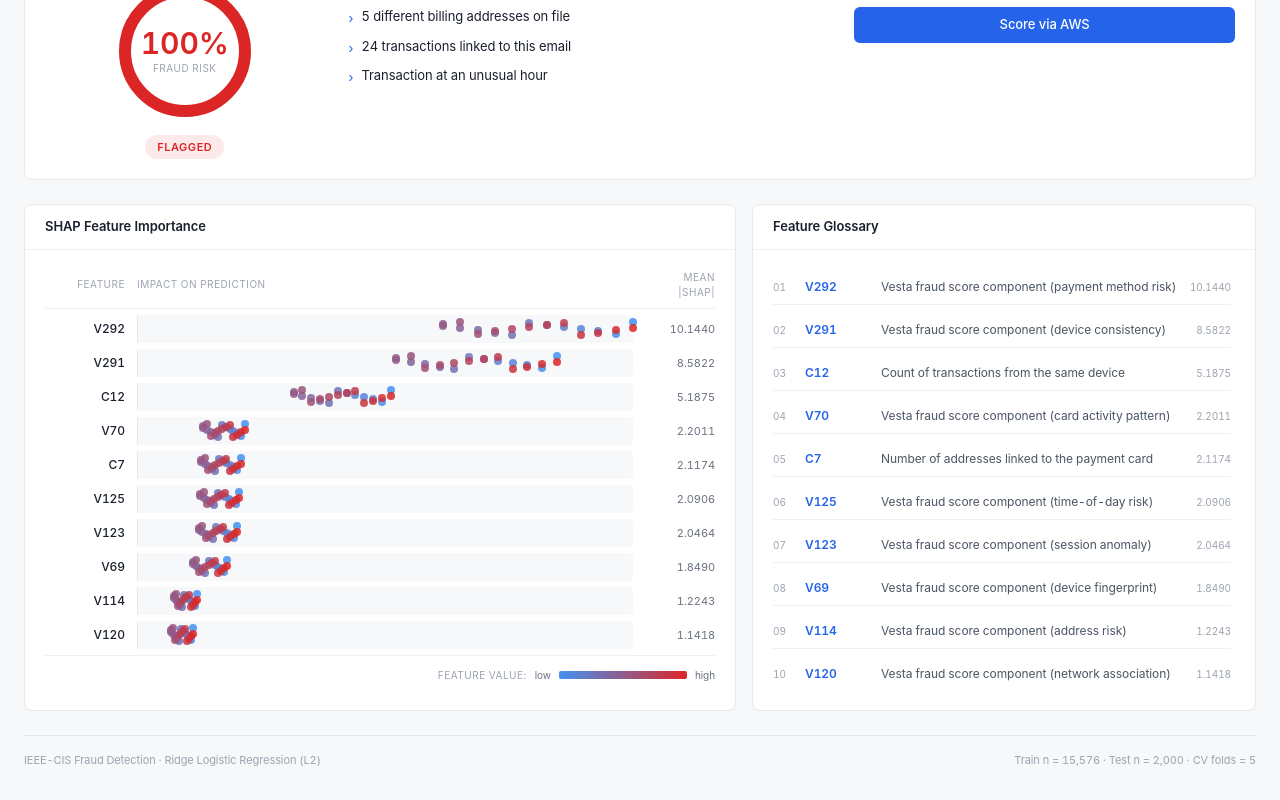
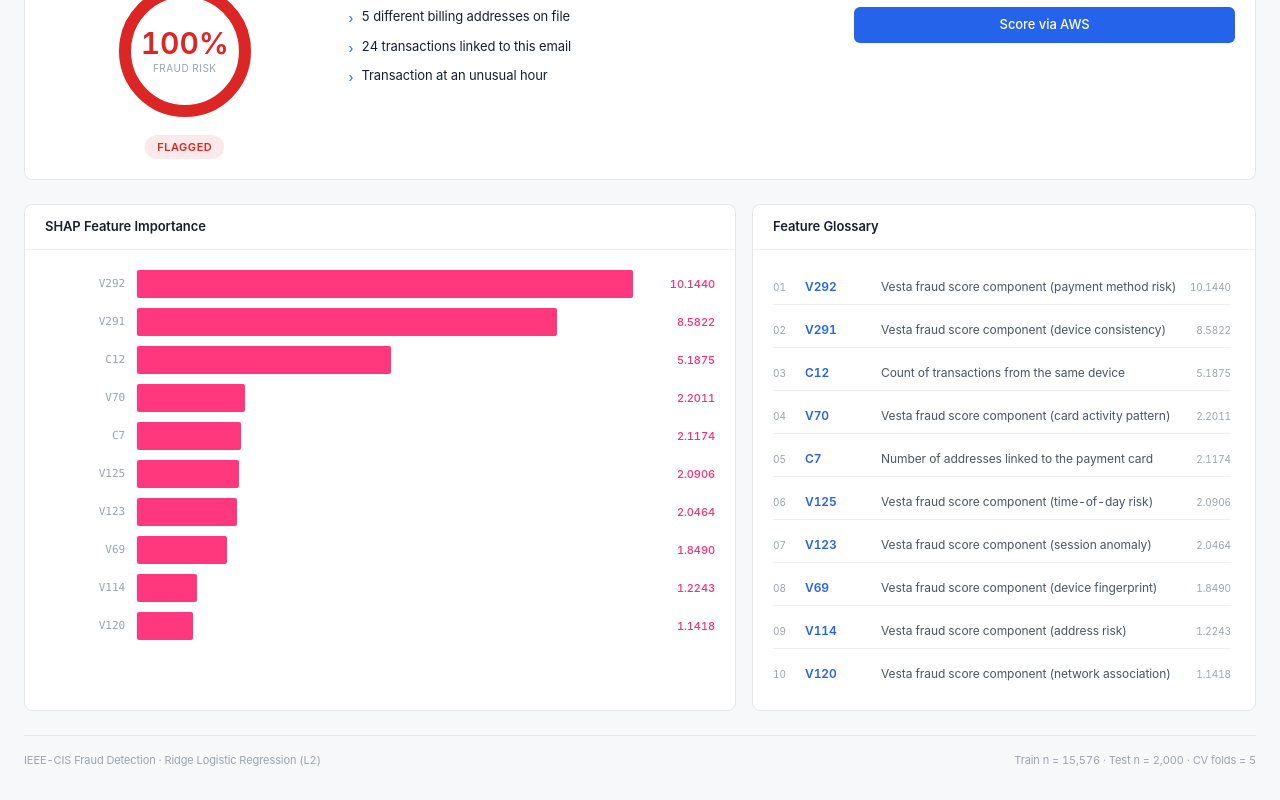
Before and after one commit to wyatthaggard0/Machine-Learning-Project, a Next.js app in the folder dashboard/: page / in a window 1280 px wide. Shown: the part 978-1778 px from the top of the page. Built offline with nearby package versions, Linux system fonts and the light colour scheme.

Commit message:
Replace SHAP beeswarm with clean horizontal bars matching local plot style

```diff
--- a/dashboard/src/app/page.js
+++ b/dashboard/src/app/page.js
@@ -36,53 +36,36 @@ function Stat({ label, value, sub, accent = "text-[#1a1f2e]" }) {
 
 function ShapBeeswarm({ features }) {
   const max = Math.max(...features.map(f => f.importance ?? 0), 0.0001)
+  const POS = "#ff2d75"   // pink, matches the local SHAP plot
+
   return (
-    <div className="space-y-1.5">
-      <div className="grid grid-cols-[80px_1fr_70px] items-center gap-3 text-[10px] uppercase tracking-wider text-[#9ca3af] pb-2 border-b border-[#eef0f3]">
-        <span className="text-right">Feature</span>
-        <span>Impact on prediction</span>
-        <span className="text-right">Mean |SHAP|</span>
-      </div>
+    <div className="space-y-2.5">
       {features.map(f => {
-        const center = (f.importance ?? 0) / max
-        const dots = Array.from({ length: 24 }, (_, i) => {
-          const t = (i / 23) * 2 - 1
-          const xPct = Math.max(0, Math.min(1, center * (0.6 + Math.abs(t) * 0.4)))
-          const yJitter = ((i * 37) % 13) / 13 - 0.5
-          const colorT = i / 23
-          const r = Math.round(67  + (220 - 67)  * colorT)
-          const g = Math.round(146 + (38  - 146) * colorT)
-          const b = Math.round(241 + (38  - 241) * colorT)
-          return { xPct, yJitter, color: `rgb(${r},${g},${b})` }
-        })
+        const width = ((f.importance ?? 0) / max) * 100
         return (
-          <div key={f.feature} className="grid grid-cols-[80px_1fr_70px] items-center gap-3">
-            <div className="text-right text-[12px] font-medium text-[#1a1f2e]">{f.feature}</div>
-            <div className="relative h-7 bg-[#f7f8fa] rounded">
-              <div className="absolute left-0 top-0 bottom-0 w-px bg-[#e5e7eb]" />
-              {dots.map((d, i) => (
-                <div key={i} className="absolute w-2 h-2 rounded-full"
-                  style={{
-                    left:  `calc(${d.xPct * 100}% - 4px)`,
-                    top:   `calc(50% + ${d.yJitter * 14}px - 4px)`,
-                    background: d.color,
-                    opacity: 0.85,
-                  }}
-                />
-              ))}
+          <div
+            key={f.feature}
+            className="grid grid-cols-[80px_1fr_70px] items-center gap-3 group"
+            title={`${f.feature} — ${f.description ?? ""}`}
+          >
+            <div className="text-right text-[11px] text-[#9ca3af] font-mono group-hover:text-[#1a1f2e] transition-colors">
+              {f.feature}
             </div>
-            <div className="text-[11px] tabular-nums text-[#6b7280] text-right">
+            <div className="relative h-7">
+              <div
+                className="absolute top-0 bottom-0 left-0 rounded-sm transition-opacity opacity-95 group-hover:opacity-100"
+                style={{
+                  width:      `${width}%`,
+                  background: POS,
+                }}
+              />
+            </div>
+            <div className="text-[11px] tabular-nums text-right font-medium" style={{ color: POS }}>
               {Number(f.importance ?? 0).toFixed(4)}
             </div>
           </div>
         )
       })}
-      <div className="flex items-center justify-end gap-2 pt-3 mt-2 border-t border-[#eef0f3]">
-        <span className="text-[10px] uppercase tracking-wider text-[#9ca3af]">Feature value:</span>
-        <span className="text-[10px] text-[#6b7280]">low</span>
-        <div className="w-32 h-2 rounded-sm" style={{ background: "linear-gradient(to right, #4392f1, #dc2626)" }} />
-        <span className="text-[10px] text-[#6b7280]">high</span>
-      </div>
     </div>
   )
 }
```
